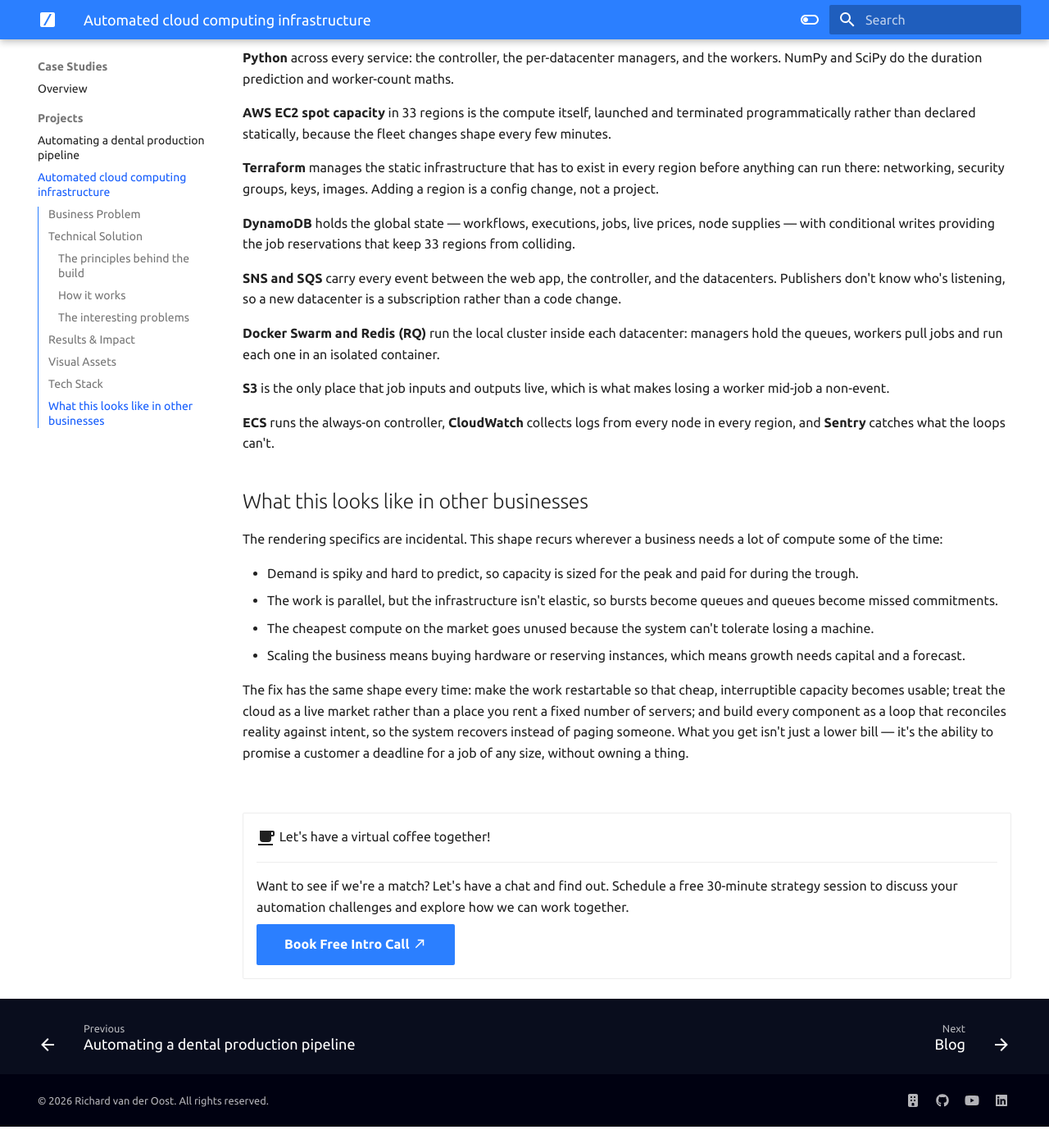
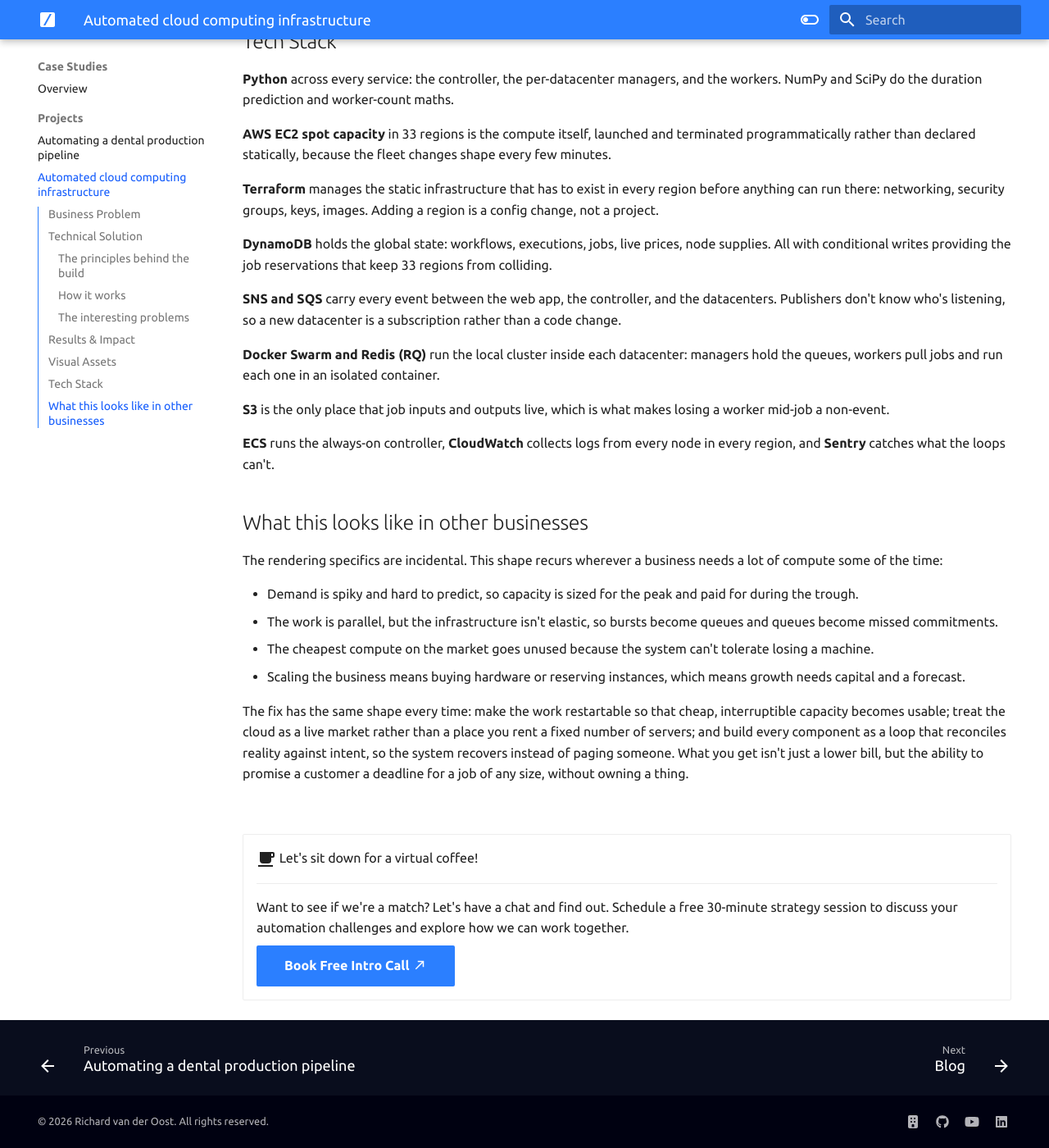
Before and after one commit to vanderoost/vanderoost.github.io, an MkDocs documentation site: the page built from docs/portfolio/projects/blendergrid-swarm-engine.md, in a window 1280 px wide and 1400 px high, scrolled down 4311 px. Shown: the whole window at 82% size. Built offline with MkDocs 1.6.1 and Material for MkDocs 9.7.7, drawn with Linux system fonts in a browser that asks for light colours; before the commit the page ends 5685 px from its top, so only the background shows below that; some of the changed text lies outside the part shown.

Commit message:
Improve swarm engine use case

```diff
--- a/docs/portfolio/projects/blendergrid-swarm-engine.md
+++ b/docs/portfolio/projects/blendergrid-swarm-engine.md
@@ -67,7 +67,7 @@
 
 ## Technical Solution
 
-The design goal was a system that nobody operates. Not "easy to operate" — actually
+The design goal was a system that nobody operates. Not "easy to operate" but actually
 unattended, including on the days when a region goes dark or a customer submits ten
 times the usual volume.
 
@@ -123,12 +123,12 @@
 
 ### The interesting problems
 
-**Deciding how much capacity a deadline needs.** The naive version — launch everything,
-finish fast — is also the most expensive, and the version that under-provisions misses
-the promise. The system continuously estimates the remaining work from the jobs that
-have already finished, and adjusts the target worker count as the picture sharpens.
-Early frames are effectively probes: they cost the same as any other frame and they
-buy the information needed to size the rest of the render.
+**Deciding how much capacity a deadline needs.** The naive version of launching
+everything to finish fast, is also the most expensive. On the other hand, the version
+that under-provisions misses the promise. The system continuously estimates the
+remaining work from the jobs that have already finished, and adjusts the target worker
+count as the picture sharpens. Early frames are effectively probes: they cost the same
+as any other frame and they buy the information needed to size the rest of the render.
 
 **Predicting job durations that nobody knows.** Within one animation, a frame can take
 20 seconds or 20 minutes, and the pattern is smooth but unknown. Rather than a flat
@@ -233,9 +233,9 @@
 before anything can run there: networking, security groups, keys, images. Adding a
 region is a config change, not a project.
 
-**DynamoDB** holds the global state — workflows, executions, jobs, live prices, node
-supplies — with conditional writes providing the job reservations that keep 33 regions
-from colliding.
+**DynamoDB** holds the global state: workflows, executions, jobs, live prices, node
+supplies. All with conditional writes providing the job reservations that keep 33
+regions from colliding.
 
 **SNS and SQS** carry every event between the web app, the controller, and the
 datacenters. Publishers don't know who's listening, so a new datacenter is a
@@ -268,12 +268,12 @@
 interruptible capacity becomes usable; treat the cloud as a live market rather than a
 place you rent a fixed number of servers; and build every component as a loop that
 reconciles reality against intent, so the system recovers instead of paging someone.
-What you get isn't just a lower bill — it's the ability to promise a customer a
-deadline for a job of any size, without owning a thing.
+What you get isn't just a lower bill, but the ability to promise a customer a deadline
+for a job of any size, without owning a thing.
 
 <div class="grid cards" style="margin-top: 3rem" markdown>
 
--   :material-coffee:{ .lg .middle } Let's have a virtual coffee together!
+-   :material-coffee:{ .lg .middle } Let's sit down for a virtual coffee!
 
     ---
 
```
Also changed, not shown: other parts of docs/portfolio/projects/blendergrid-swarm-engine.md (+2 -2 lines).
